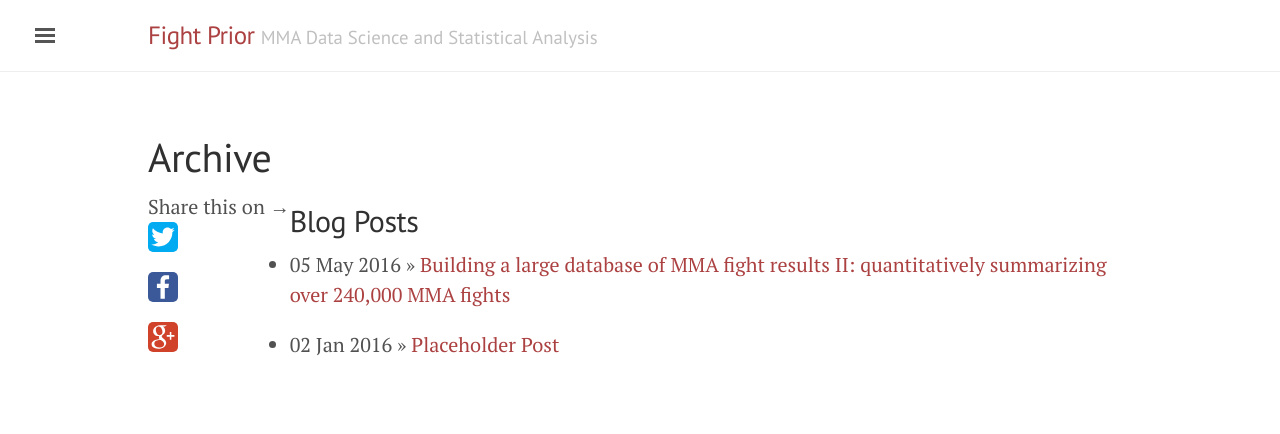
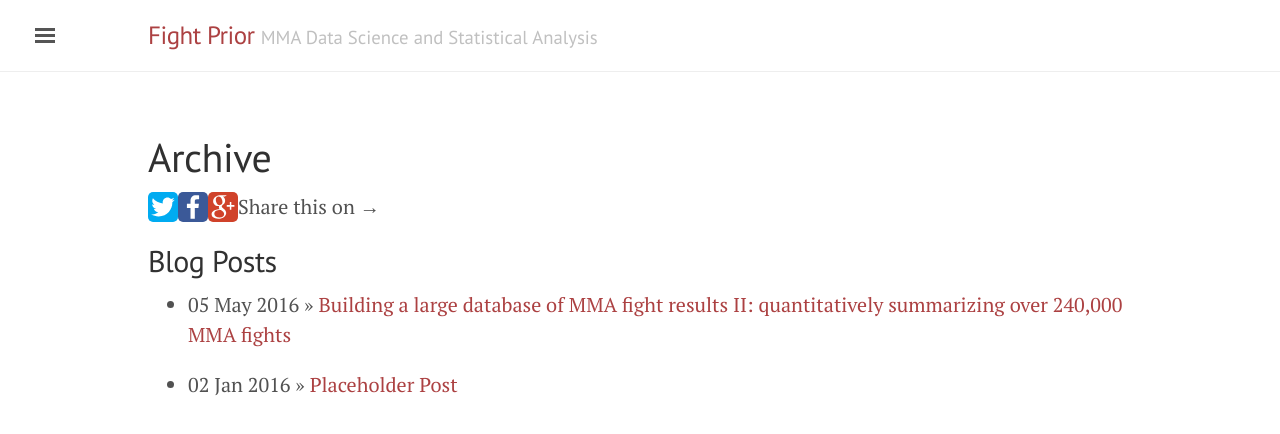
Before and after one commit to fightprior/fightprior.github.io, a Jekyll site: the page built from archive.md, in a window 1280 px wide. Shown: the top 434 px of the page. Built offline with Jekyll 4.4.1, drawn with Linux system fonts in a browser that asks for light colours.

Commit message:
side-by-side layout of icons

```diff
--- a/_includes/social-share.html
+++ b/_includes/social-share.html
@@ -2,10 +2,16 @@
 
   Share this on &rarr;
 
+  <div class="share-icon">
   <a href="https://twitter.com/intent/tweet?text={{ page.title }}&url={{ site.url }}{{ page.url }}&via=Fight_Prior" rel="nofollow" target="_blank" title="Share on Twitter"><img src="{{ site.url }}/public/social_flat_rounded_rects_svg/Twitter.svg" style="width:30px;height:30px;"></img></a>
+  </div>
 
+  <div class="share-icon">
   <a href="https://facebook.com/sharer.php?u={{ site.url }}{{ page.url }}" rel="nofollow" target="_blank" title="Share on Facebook"><img src="{{ site.url }}/public/social_flat_rounded_rects_svg/Facebook.svg" style="width:30px;height:30px;"></img></a>
+  </div>
 
+  <div class="share-icon">
   <a href="https://plus.google.com/share?url={{ site.url }}{{ page.url }}" rel="nofollow" target="_blank" title="Share on Google+"><img src="{{ site.url }}/public/social_flat_rounded_rects_svg/Google+.svg" style="width:30px;height:30px;"></img></a>
+  </div>
 
 </div>
--- a/public/css/extras.css
+++ b/public/css/extras.css
@@ -3,6 +3,6 @@
  * Social icon positioning
  */
 
-.share-page{
+.share-icon{
     float:left;
 }
```
